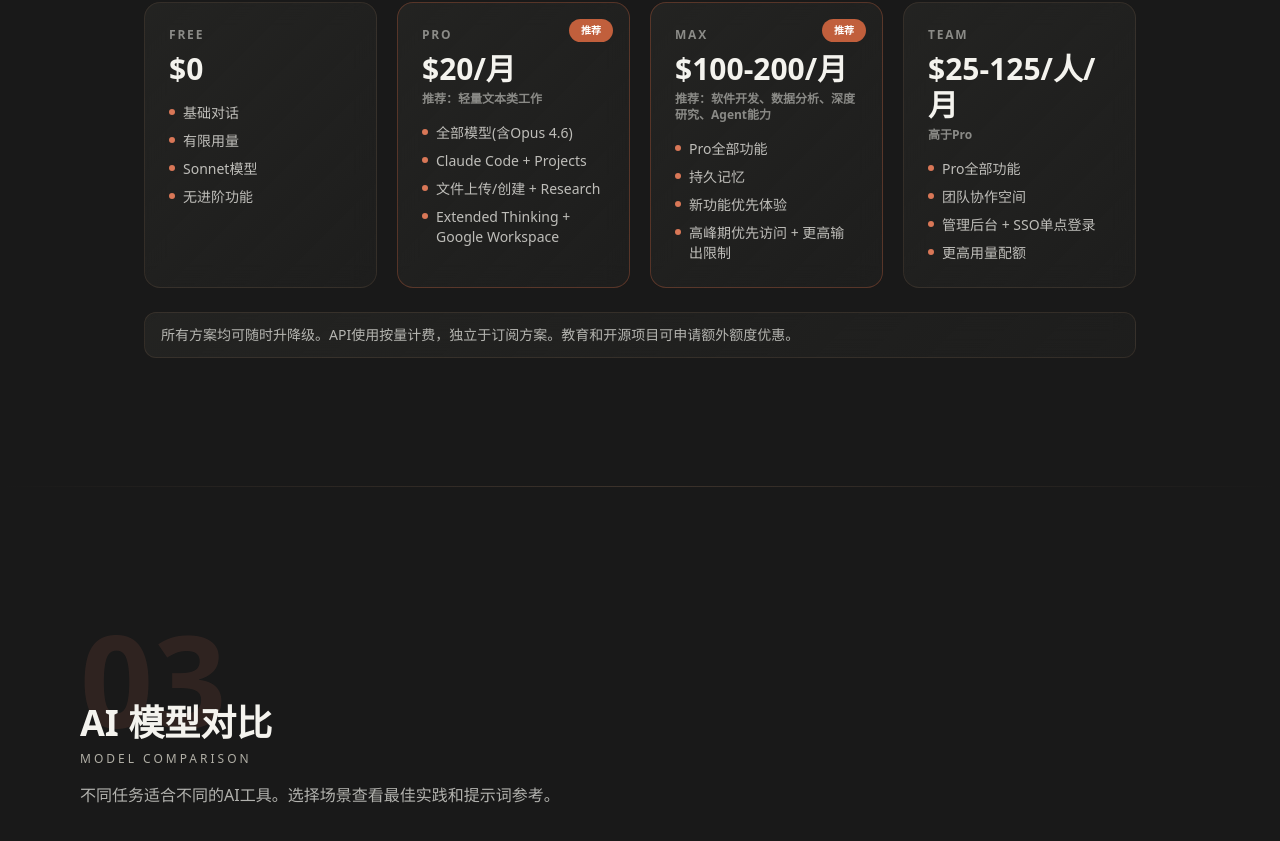
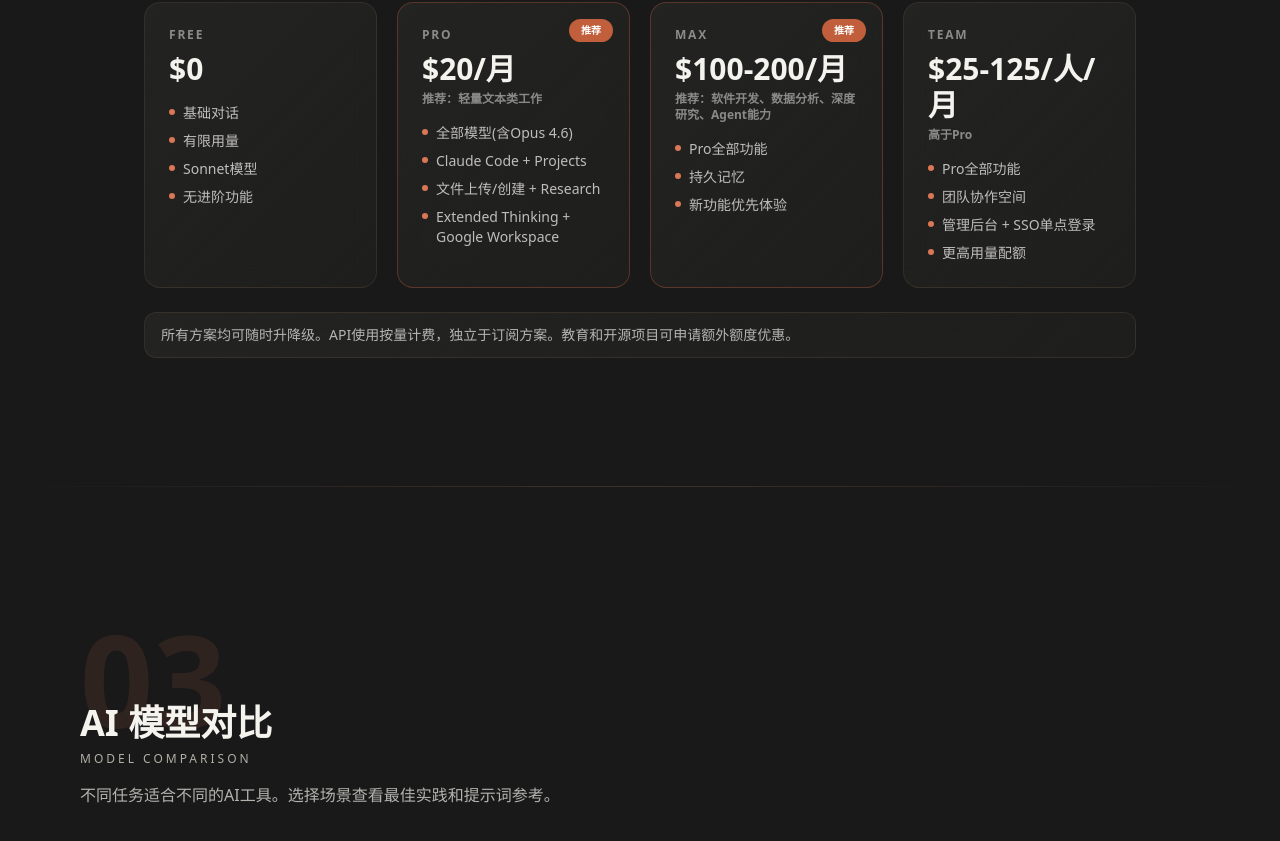
Before and after one commit to weihaog1/Mooov-claude-tutorial, a Next.js app: page / in a window 1280 px wide. Shown: the part 3424-4265 px from the top of the page. Built offline with nearby package versions, Linux system fonts and the light colour scheme; a web font is replaced by a local one.

Commit message:
feat: Remove peak priority and higher output limit references from Max plan.

```diff
--- a/src/components/IntroSection.tsx
+++ b/src/components/IntroSection.tsx
@@ -76,7 +76,6 @@
       "Pro全部功能",
       "持久记忆",
       "新功能优先体验",
-      "高峰期优先访问 + 更高输出限制",
     ],
     highlight: true,
   },
```
Also changed, not shown: 1 other file (tests, documents, lock files or other folders).
